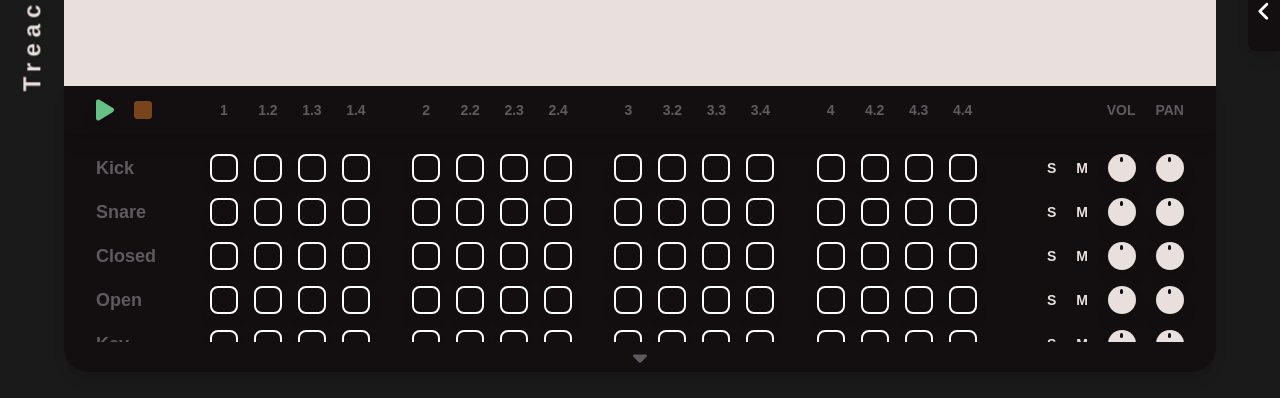
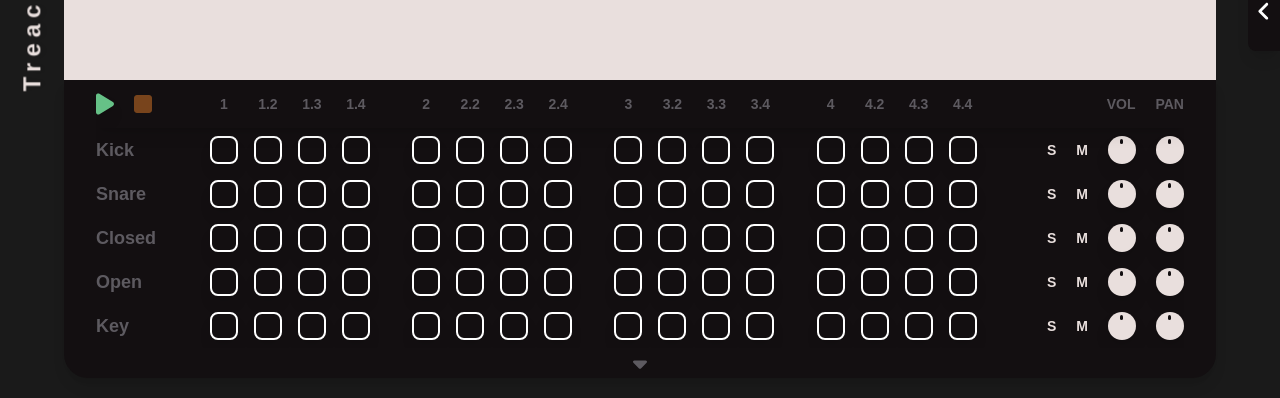
Before and after one commit to edu-flores/treackter-daw, a React (Create React App) app: page / in a window 1280 px wide. Shown: the part 389-787 px from the top of the page. Built offline with nearby package versions, Linux system fonts and the light colour scheme; no server answers.

Commit message:
Fix padding issue in timeline

```diff
--- a/src/components/Soundboard.tsx
+++ b/src/components/Soundboard.tsx
@@ -102,7 +102,7 @@ const Soundboard = ({ kits, playSound }: Props) => {
   }
 
   return (
-    <div className="lg:flex hidden flex items-center h-96 bg-secondary">
+    <div className="lg:flex hidden items-center h-96 bg-secondary">
       {/* Keyboard Icon */}
       <div className="w-[5%] flex justify-center pl-3">
         <svg className="fill-primary w-[28px] drop-shadow-lg" xmlns="http://www.w3.org/2000/svg" viewBox="0 0 576 512">
--- a/src/components/SoundboardPad.tsx
+++ b/src/components/SoundboardPad.tsx
@@ -18,7 +18,7 @@ const SoundboardPad = forwardRef<HTMLButtonElement, Props>(({ name, background,
       type="button"
       onMouseDownCapture={() => playSound(audio)}
     >
-      <span className="drop-shadow-lg font-bold">{name}</span>
+      <span className="lg:text-lg text-sm drop-shadow-lg font-bold">{name}</span>
     </button>
   );
 })
--- a/src/components/Timeline.tsx
+++ b/src/components/Timeline.tsx
@@ -115,9 +115,10 @@ const Timeline = ({ kits, playSound, BPM, masterVolume }: Props) => {
 
   return (
     <div className="bg-primary rounded-br-3xl rounded-bl-3xl relative shadow-lg">
+      <div className="px-8 pt-3">
         <div ref={timelineSpace} className="w-6xl h-64 overflow-auto" onScroll={() => handleScroll()}>
           {/* Top */}
-        <div className="flex sticky top-0 bg-primary z-10 px-8 py-3 min-w-fit text-light-gray font-semibold shadow-lg">
+          <div className="flex sticky top-0 bg-primary z-10 min-w-fit pb-3 text-light-gray font-semibold shadow-lg">
             <div className="w-[10%]">
               <div className="flex gap-5 justify-start">
                 {/* Play */}
@@ -179,7 +180,7 @@ const Timeline = ({ kits, playSound, BPM, masterVolume }: Props) => {
             </div>
           </div>
           {/* Tracks */}
-        <div className="px-8 pt-3 min-w-fit">
+          <div className="min-w-fit">
             {timeline.tracks.map(track =>
               <Track
                 key={track.name}
@@ -190,6 +191,7 @@ const Timeline = ({ kits, playSound, BPM, masterVolume }: Props) => {
                 setTimeline={setTimeline}
               />
             )}
+          </div>
         </div>
       </div>
       {/* Down Arrow */}
--- a/src/components/TimelinePad.tsx
+++ b/src/components/TimelinePad.tsx
@@ -76,7 +76,7 @@ const TimelinePad = ({ padProperties, stateProperties, audioProperties, soundsDa
           padProperties.sound = null;
           setBgColor('');
           setClicks(0);
-        }, 750);
+        }, 1000);
       }}
       onTouchEnd={() => {
         if (timer) clearTimeout(timer);
```
Lines whose indentation alone changed are shown as unchanged.
